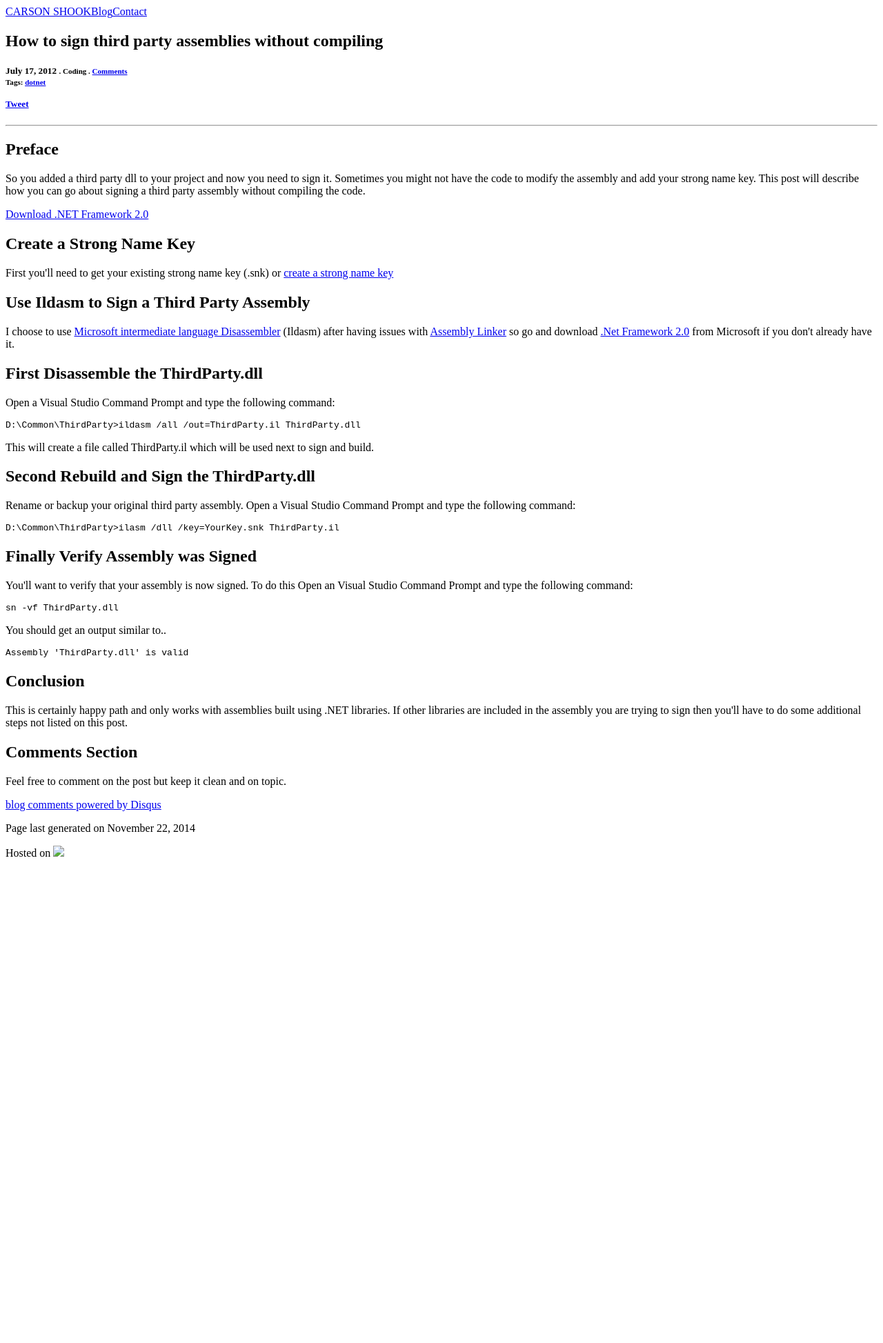
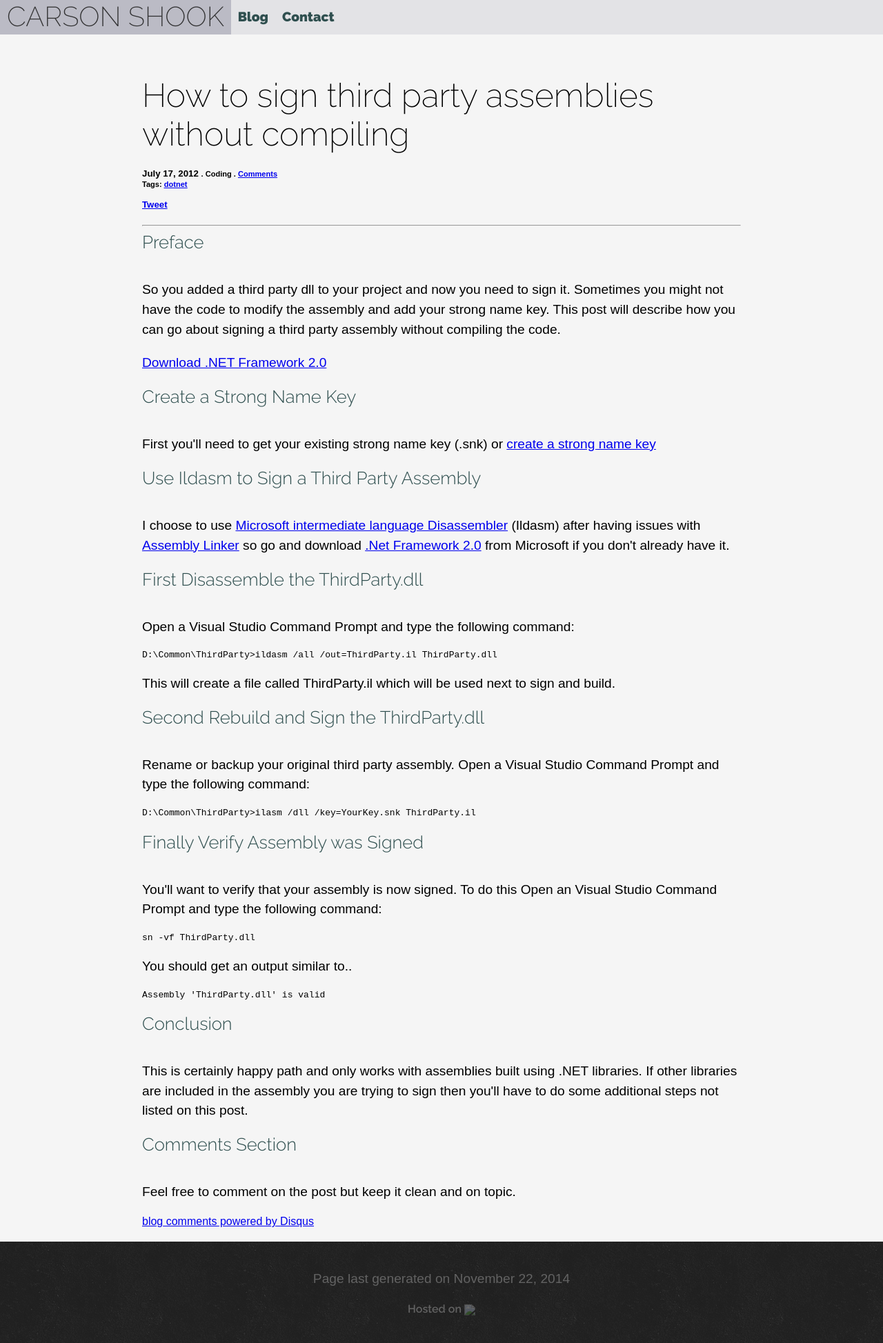
Before and after one commit to Carson-Shook/carson-shook.github.io, a Jekyll site: the page built from _posts/2012-07-17-How-to-sign-third-party-assemblies.markdown, in a window 1280 px wide. Shown: the whole page at 69% size. Built offline with Jekyll 4.4.1, drawn with Linux system fonts in a browser that asks for light colours; comment, search, counter and statistics services are not loaded; before the commit the page ends 1254 px from its top, so only the background shows below that.

Commit message:
Updated location

```diff
--- a/_layouts/default.html
+++ b/_layouts/default.html
@@ -3,7 +3,7 @@
 	<head>
 		<!--<meta charset="UTF-8" name="viewport" content="width=device-width, initial-scale=1">-->
 		<title>{{ page.title }}</title>
-		<link rel="stylesheet" href="style1.css">
+		<link rel="stylesheet" href="http://carson-shook.github.io/style1.css">
 			</head>
 	<body id="index">
 		{% include navigation.html %}
```
